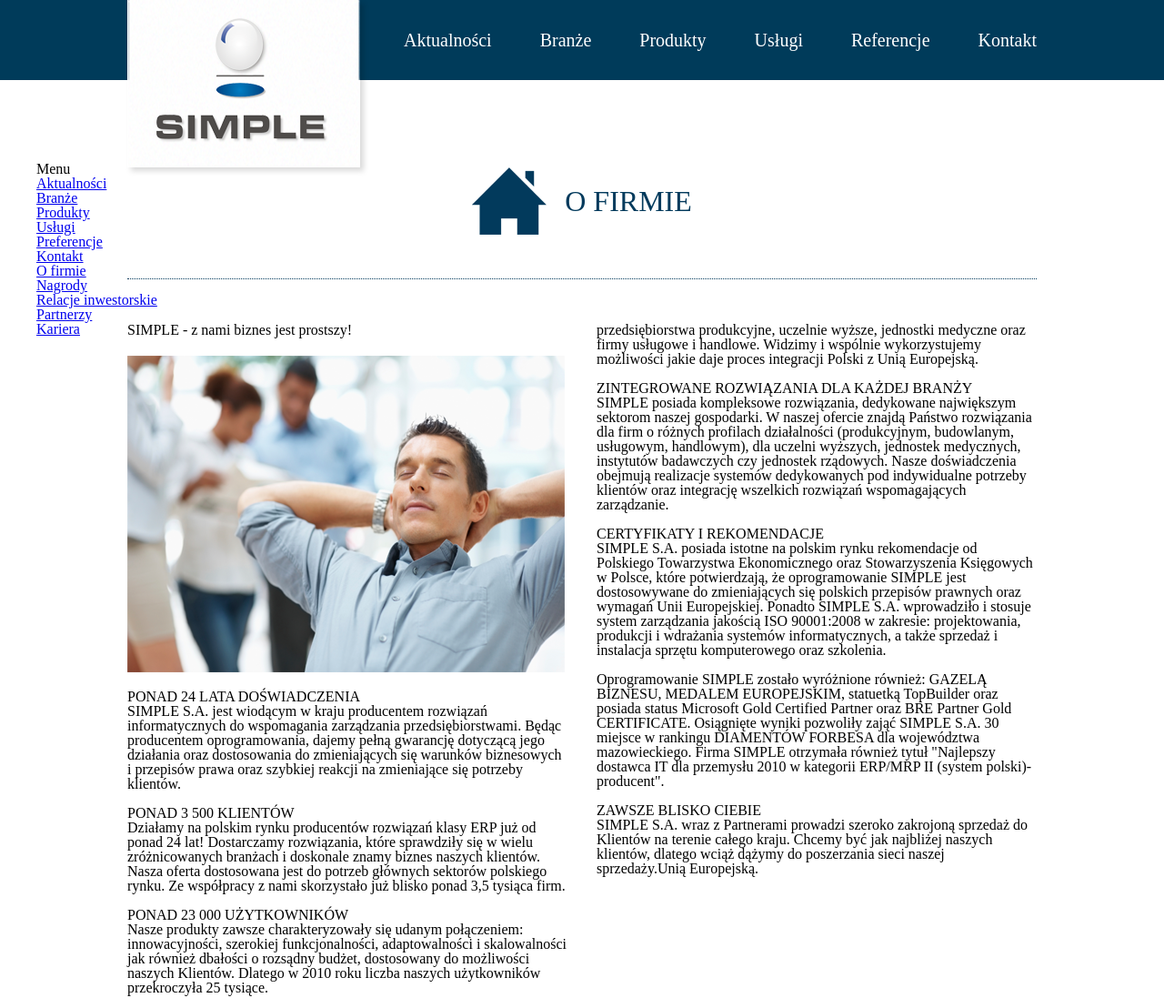
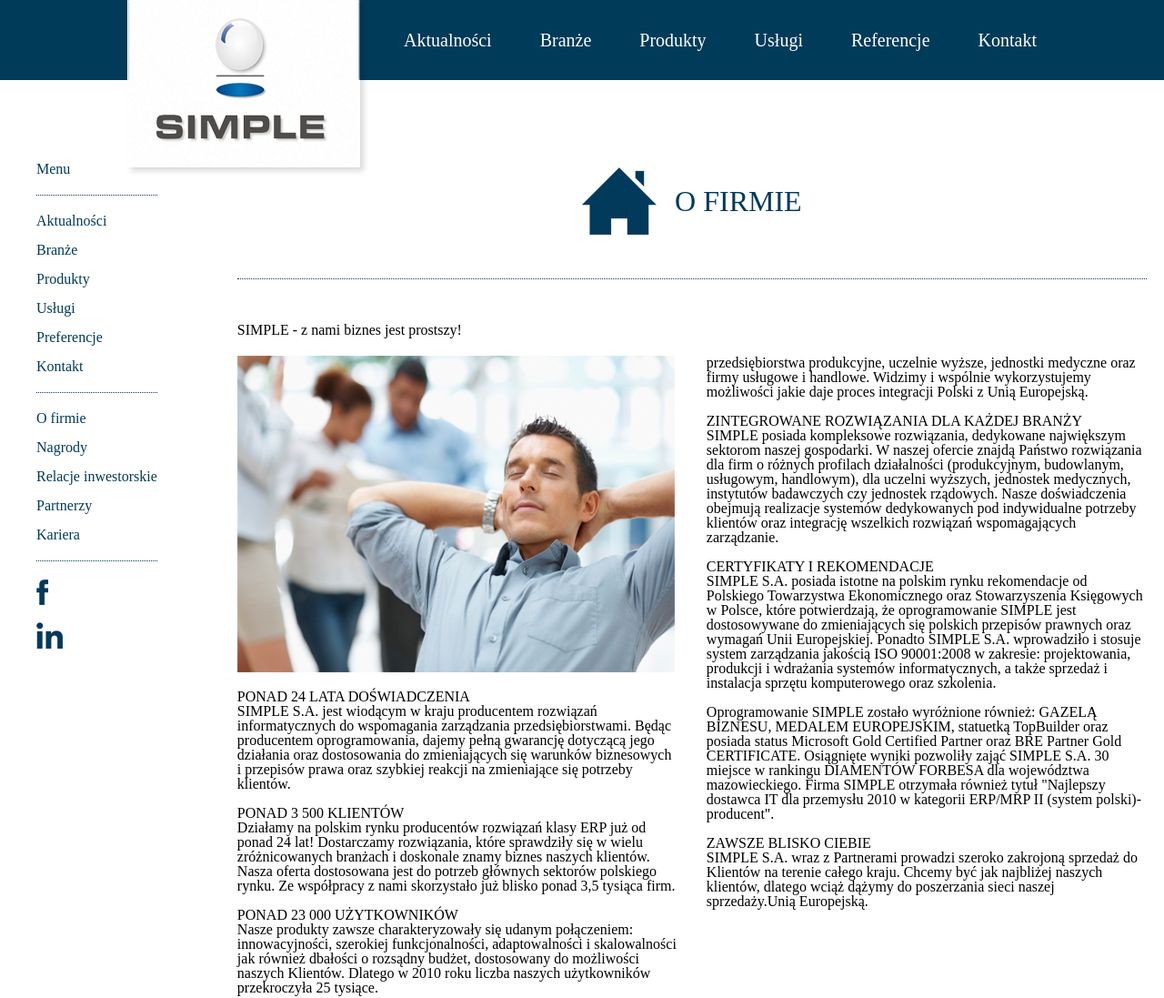
Before and after one commit to Dzesiu12/ideo-recruitment-task, a website built with Parcel: page src/index.html in a window 1280 px wide. Shown: the top 1097 px of the page at 91% size. Built offline with nearby package versions, Linux system fonts and the light colour scheme.

Commit message:
side-menu created

```diff
--- a/src/assets/scss/styles.scss
+++ b/src/assets/scss/styles.scss
@@ -52,6 +52,7 @@
     &__item {
       color: #FFF;
       font-size: 1.25rem;
+      text-decoration: none;
     }
   }
 }
@@ -61,17 +62,46 @@
   display: flex;
 }
 
-.footer {
-  height: 70px;
-  background-color: #033660;
+.side-menu {
+  padding: 90px 40px 0;
+  left: 0;
+  top: 88px;
+  margin-bottom: 68px;
+
+  &__title {
+    border-bottom: 1px dotted #023a5c;
+    padding-bottom: 1.25rem;
+    color: #023a5c;
+  }
+
+  &__list {
+    padding-top: 1.25rem;
+    padding-bottom: 1.25rem;
+
+    &:not(:last-child) {
+      border-bottom: 1px dotted #023a5c;
+    }
+
+    &__item {
+      a {
+        text-decoration: none;
+        color: #023a5c;
+        transition: color 0.3s;
+
+        &:hover {
+          color: coral;
+        }
+      }
+
+
+      &:not(:last-child) {
+        padding-bottom: 1rem;
+      }
+    }
+  }
 }
 
-.side-menu {
-  padding: 90px 40px 0;
-  position: fixed;
-  left: 0;
-  top: 88px;
-}
+
 
 .main-content {
   flex-grow: 1;
@@ -80,8 +110,8 @@
 }
 
 .main-content {
-  display: flex;
-  justify-content: center;
+  padding-bottom: 90px;
+  margin-left: 48px;
 
   &__header {
     padding-bottom: 48px;
@@ -104,6 +134,10 @@
     }
   }
 
+  &__title {
+    margin-bottom: 20px;
+  }
+
   &__columns {
     display: grid;
     grid-template-columns: repeat(2, 1fr);
@@ -111,10 +145,6 @@
     font-size: 1rem;
 
     &__column {
-      &__title {
-        margin-bottom: 20px;
-      }
-
       &__image {
         margin-bottom: 1rem;
         max-width: 100%;
@@ -126,3 +156,8 @@
     }
   }
 }
+
+.footer {
+  height: 68px;
+  background-color: #033660;
+}
--- a/src/index.html
+++ b/src/index.html
@@ -16,43 +16,51 @@
                 </div>
 
                 <div class="navbar__items">
-                    <a class="navbar__items__item">Aktualności</a>
-                    <a class="navbar__items__item">Branże</a>
-                    <a class="navbar__items__item">Produkty</a>
-                    <a class="navbar__items__item">Usługi</a>
-                    <a class="navbar__items__item">Referencje</a>
-                    <a class="navbar__items__item">Kontakt</a>
+                    <a class="navbar__items__item" href="#">Aktualności</a>
+                    <a class="navbar__items__item" href="#">Branże</a>
+                    <a class="navbar__items__item" href="#">Produkty</a>
+                    <a class="navbar__items__item" href="#">Usługi</a>
+                    <a class="navbar__items__item" href="#">Referencje</a>
+                    <a class="navbar__items__item" href="#">Kontakt</a>
                 </div>
             </div>
         </nav>
 
         <main class="content">
             <aside class="side-menu">
-                <div class="side-primary">
+                <div class="side-menu__title">
                     <span>Menu</span>
                 </div>
-                <div class="side-anchors">
-                    <ul class="side-list">
-                       <li><a href="https://www.onet.pl/">Aktualności</a></li>
-                       <li><a href="#">Branże</a></li>
-                       <li><a href="#">Produkty</a></li>
-                       <li><a href="#">Usługi</a></li>
-                       <li><a href="#">Preferencje</a></li>
-                       <li><a href="#">Kontakt</a></li>
+
+                <ul class="side-menu__list">
+                    <li class="side-menu__list__item"><a href="https://www.onet.pl/">Aktualności</a></li>
+                    <li class="side-menu__list__item"><a href="#">Branże</a></li>
+                    <li class="side-menu__list__item"><a href="#">Produkty</a></li>
+                    <li class="side-menu__list__item"><a href="#">Usługi</a></li>
+                    <li class="side-menu__list__item"><a href="#">Preferencje</a></li>
+                    <li class="side-menu__list__item"><a href="#">Kontakt</a></li>
                  </ul>
-                </div>
-                <div class="side-about">
-                    <ul class="side-list">
-                        <li><a href="#">O firmie</a></li>
-                        <li><a href="#">Nagrody</a></li>
-                        <li><a href="#">Relacje inwestorskie</a></li>
-                        <li><a href="#">Partnerzy</a></li>
-                        <li><a href="#">Kariera</a></li>
+
+                <ul class="side-menu__list">
+                    <li class="side-menu__list__item"><a href="#">O firmie</a></li>
+                    <li class="side-menu__list__item"><a href="#">Nagrody</a></li>
+                    <li class="side-menu__list__item"><a href="#">Relacje inwestorskie</a></li>
+                    <li class="side-menu__list__item"><a href="#">Partnerzy</a></li>
+                    <li class="side-menu__list__item"><a href="#">Kariera</a></li>
                 </ul>
-                </div>
-                <div class="side-socials">
 
-                </div>
+                <ul class="side-menu__list">
+                    <li class="side-menu__list__item">
+                        <a href="#"><img src="assets/img/fb.png" alt="facebook"></a>
+                    </li>
+                    <li class="side-menu__list__item">
+                        <a href="#"><img src="assets/img/linkedin.png" alt="LinkedIn"></a>
+                    </li>
+                </ul>
+
+
+
+
             </aside>
             <article class="main-content">
                 <div class="container">
@@ -61,9 +69,10 @@
                         <h2 class="main-content__header__title">O firmie</h2>
                     </div>
 
+                    <h2 class="main-content__title">SIMPLE - z nami biznes jest prostszy!</h2>
+
                     <div class="main-content__columns">
                         <div class="main-content__columns__column">
-                        <h2 class="main-content__columns__column__title">SIMPLE - z nami biznes jest prostszy!</h2>
                             <img class="main-content__columns__column__image" src="assets/img/main.png" alt="odpoczynek w pracy">
 
                             <h3>PONAD 24 LATA DOŚWIADCZENIA</h3>
@@ -110,6 +119,7 @@
                             </p>
                         </div>
                     </div>
+                </div>
             </article>
         </main>
 
```
Also changed, not shown: src/assets/img/fb.png (added), src/assets/img/linkedin.png (added), src/assets/img/search.png (added). Lines whose indentation alone changed are shown as unchanged.
